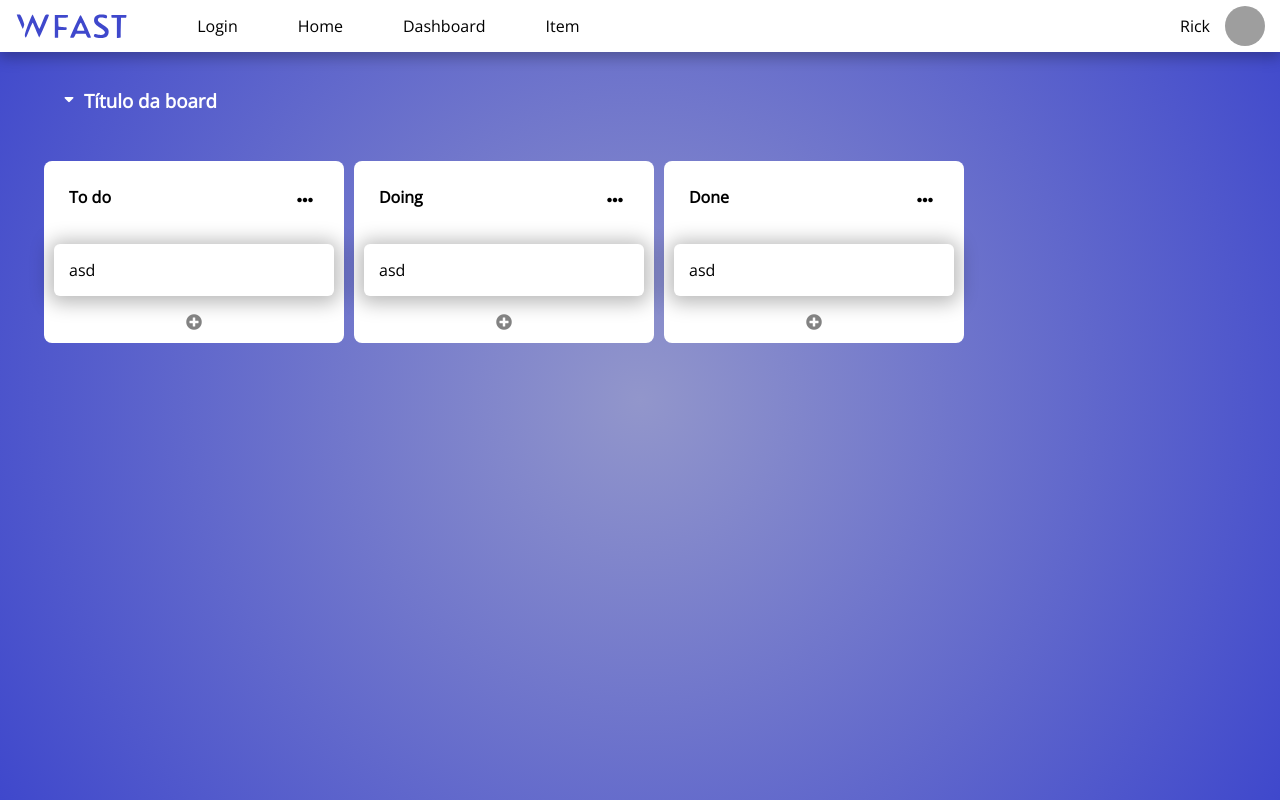
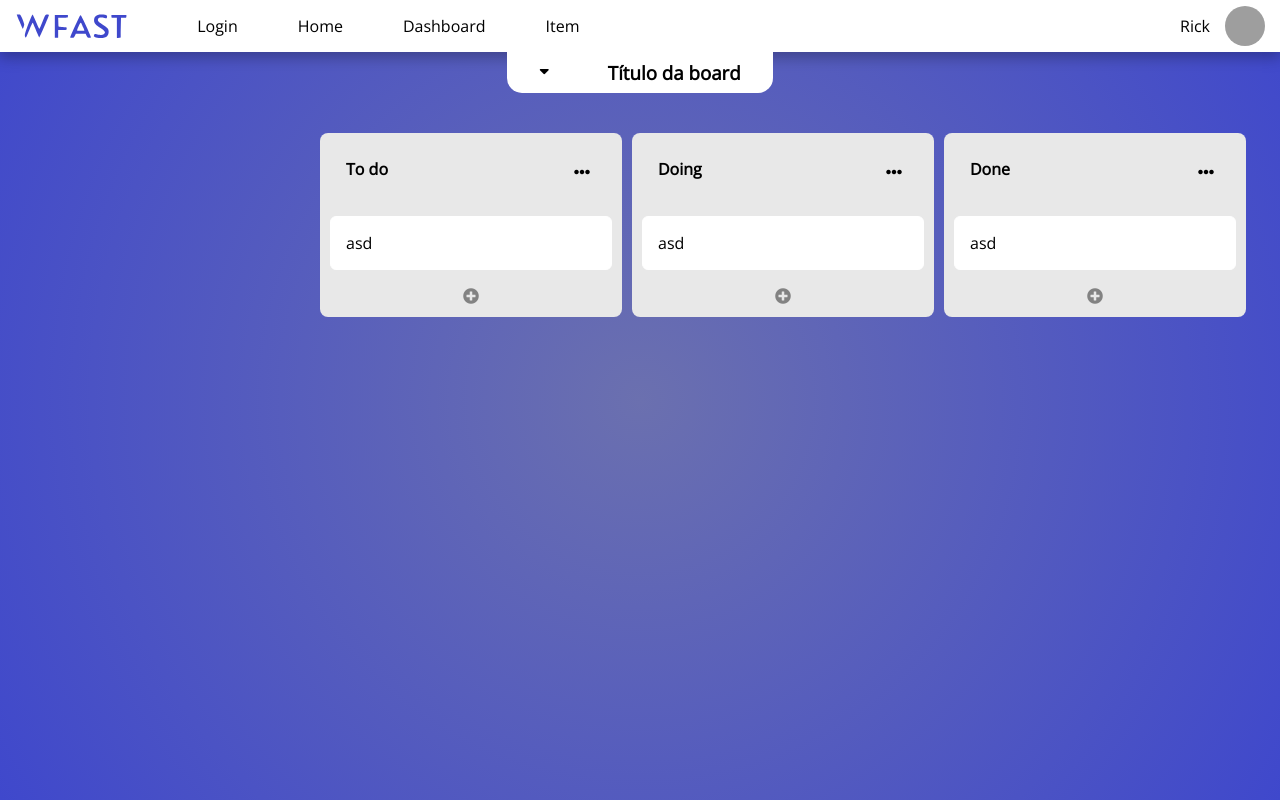
Before and after one commit to dre-lnx/wFast-react, a React (Create React App) app: page /item in a window 1280 px wide. Built offline with nearby package versions, Linux system fonts and the light colour scheme; grey boxes are pictures that could not be loaded.

Commit message:
fixing layout of this bagaça

```diff
--- a/src/assets/App.css
+++ b/src/assets/App.css
@@ -10,7 +10,7 @@
 html {
   height: 100vh;
   background: #9296cb;
-  background: radial-gradient(circle, #9296cb 0%, #3f48cc 100%);
+  background: radial-gradient(circle, #6b70af 0%, #3f48cc 100%);
 }
 
 /*----------------Variables----------------*/
@@ -196,13 +196,14 @@ html {
   font-size: 10pt;
   color: #0275d8;
   text-decoration: none;
+  background-color: white;
 }
 
 /*----------------Dashboard----------------*/
 .dashboard-container {
   margin: auto;
   width: 60%;
-  margin-top: 6vh;
+  margin-top: 2vh;
   padding: 28px;
 }
 
@@ -219,7 +220,7 @@ html {
 
 .boards-container .dashboard-sidebar,
 .boards-container .dashboard-body {
-  border-radius: 8px;
+  border-radius: 6px;
 }
 
 .boards-container .dashboard-sidebar {
@@ -227,7 +228,7 @@ html {
   box-shadow: 0px 2px 32px 10px rgba(0, 0, 0, 0.29);
   font-family: 'Open Sans', sans-serif;
   background-color: white;
-  width: 30%;
+  width: 28%;
   margin: 10px;
   padding: 10px;
 }
@@ -243,6 +244,7 @@ html {
   border-radius: 6px;
   -webkit-transition: 0.2s;
   transition: 0.2s;
+  margin-left: 15px;
 }
 
 .boards-container .dashboard-sidebar .sidebarContainer .sidebar-list li i {
@@ -259,9 +261,10 @@ html {
   -webkit-box-shadow: 0px 2px 32px 10px rgba(0, 0, 0, 0.29);
   box-shadow: 0px 2px 32px 10px rgba(0, 0, 0, 0.29);
   background-color: white;
-  width: 70%;
+  width: 60%;
   margin: 10px;
   padding: 10px;
+  height: 70vh;
 }
 
 .boards-container .dashboard-body .dashboard-header hr {
@@ -284,10 +287,11 @@ html {
   -webkit-box-direction: normal;
       -ms-flex-direction: row;
           flex-direction: row;
+  -ms-flex-wrap: wrap;
+      flex-wrap: wrap;
   padding-top: 28px;
+  gap: 15px;
   padding-bottom: 28px;
-  overflow: scroll;
-  overflow-y: hidden;
   width: 93%;
   margin: auto;
 }
@@ -302,11 +306,9 @@ html {
           flex-direction: column;
   padding-top: 15px;
   font-family: 'Open Sans', sans-serif;
-  text-align: center;
   margin-right: 15px;
-  border-radius: 12px;
   background-color: #9b4ea3;
-  min-width: 150px;
+  width: 29%;
   height: 80px;
   -webkit-transition: 0.4s;
   transition: 0.4s;
@@ -319,6 +321,7 @@ html {
 
 .boards-container .dashboard-body .boardCard span {
   color: white;
+  padding-left: 10px;
 }
 
 .boards-container .dashboard-body .boardCard:hover {
@@ -337,7 +340,6 @@ html {
   -webkit-box-direction: normal;
       -ms-flex-direction: column;
           flex-direction: column;
-  padding: 28px;
 }
 
 .board-header {
@@ -349,20 +351,26 @@ html {
   -webkit-box-direction: normal;
       -ms-flex-direction: row;
           flex-direction: row;
-  padding-left: 28px;
+  -ms-flex-pack: distribute;
+      justify-content: space-around;
 }
 
 .fa-sort-down {
-  color: white;
+  color: black;
 }
 
 .board-title {
-  color: white;
+  -ms-flex-pack: distribute;
+      justify-content: space-around;
+  color: black;
+  background-color: white;
   gap: 10px;
   -webkit-transition: 0.5s;
   transition: 0.5s;
   padding: 8px;
-  border-radius: 8px;
+  border-bottom-left-radius: 15px;
+  border-bottom-right-radius: 15px;
+  width: 250px;
   display: -webkit-box;
   display: -ms-flexbox;
   display: flex;
@@ -378,13 +386,14 @@ html {
 
 .board-title:hover {
   cursor: pointer;
-  background-color: #666666;
 }
 
 .item-container {
   -webkit-box-pack: justify;
       -ms-flex-pack: justify;
           justify-content: space-between;
+  margin-left: auto;
+  margin-right: auto;
   display: -webkit-box;
   display: -ms-flexbox;
   display: flex;
@@ -405,7 +414,6 @@ html {
   width: 250px;
   max-width: 100%;
   padding: 15px;
-  background-color: white;
   border-radius: 6px;
   display: -webkit-box;
   display: -ms-flexbox;
@@ -417,7 +425,7 @@ html {
 }
 
 .item-container .status {
-  background-color: white;
+  background-color: #e8e8e8;
   margin-top: 1rem;
   padding: 10px;
   border-radius: 8px;
@@ -435,10 +443,9 @@ html {
 }
 
 .item-container .status .task {
+  border: 1px solid white;
   -webkit-transition: 0.2s;
   transition: 0.2s;
-  -webkit-box-shadow: 0px 2px 19px 5px rgba(0, 0, 0, 0.28);
-  box-shadow: 0px 2px 19px 5px rgba(0, 0, 0, 0.28);
   display: -webkit-box;
   display: -ms-flexbox;
   display: flex;
@@ -452,11 +459,10 @@ html {
 }
 
 .item-container .status .task:hover {
-  -webkit-box-shadow: 0px 0px 15px 3px rgba(0, 0, 0, 0.62);
-  box-shadow: 0px 0px 15px 3px rgba(0, 0, 0, 0.62);
   -webkit-transform: scale(1.1);
           transform: scale(1.1);
   cursor: pointer;
+  border: 1px solid #672c9c;
 }
 
 .item-container .status .fa-ellipsis-h {
--- a/src/assets/App.scss
+++ b/src/assets/App.scss
@@ -16,7 +16,7 @@ html {
   background: rgb(146, 150, 203);
   background: radial-gradient(
     circle,
-    rgba(146, 150, 203, 1) 0%,
+    rgb(107, 112, 175) 0%,
     rgba(63, 72, 204, 1) 100%
   );
 }
@@ -49,6 +49,11 @@ $animation-pattern: 0.5s;
 
 @mixin center {
   margin: auto;
+}
+
+@mixin center-x {
+  margin-left: auto;
+  margin-right: auto;
 }
 
 /*----------------NavBar/*----------------*/
@@ -190,6 +195,7 @@ $animation-pattern: 0.5s;
   font-size: 10pt;
   color: #0275d8;
   text-decoration: none;
+  background-color: white;
 }
 
 /*----------------Dashboard----------------*/
@@ -197,7 +203,7 @@ $animation-pattern: 0.5s;
 .dashboard-container {
   @include center();
   width: 60%;
-  margin-top: 6vh;
+  margin-top: 2vh;
   padding: $box-spacing;
 }
 
@@ -208,7 +214,7 @@ $animation-pattern: 0.5s;
 
   .dashboard-sidebar,
   .dashboard-body {
-    border-radius: 8px;
+    border-radius: 6px;
   }
 
   .dashboard-sidebar {
@@ -224,6 +230,7 @@ $animation-pattern: 0.5s;
           margin-bottom: 10px;
           border-radius: 6px;
           transition: 0.2s;
+          margin-left: 15px;
         }
         li:hover {
           background-color: $border-pattern;
@@ -235,7 +242,7 @@ $animation-pattern: 0.5s;
     box-shadow: 0px 2px 32px 10px rgba(0, 0, 0, 0.29);
     font-family: 'Open Sans', sans-serif;
     background-color: white;
-    width: 30%;
+    width: 28%;
     margin: 10px;
     padding: 10px;
   }
@@ -256,10 +263,10 @@ $animation-pattern: 0.5s;
     .boardsBody {
       display: flex;
       flex-direction: row;
+      flex-wrap: wrap;
       padding-top: 28px;
+      gap: 15px;
       padding-bottom: 28px;
-      overflow: scroll;
-      overflow-y: hidden;
       width: 93%;
       @include center();
     }
@@ -274,12 +281,11 @@ $animation-pattern: 0.5s;
       font-family: 'Open Sans', sans-serif;
       span {
         color: white;
+        padding-left: 10px;
       }
-      text-align: center;
       margin-right: 15px;
-      border-radius: 12px;
       background-color: #9b4ea3;
-      min-width: 150px;
+      width: 29%;
       height: 80px;
       transition: 0.4s;
     }
@@ -294,9 +300,10 @@ $animation-pattern: 0.5s;
     -webkit-box-shadow: 0px 2px 32px 10px rgba(0, 0, 0, 0.29);
     box-shadow: 0px 2px 32px 10px rgba(0, 0, 0, 0.29);
     background-color: white;
-    width: 70%;
+    width: 60%;
     margin: 10px;
     padding: 10px;
+    height: 70vh;
   }
 }
 
@@ -304,25 +311,28 @@ $animation-pattern: 0.5s;
 
 .board-container {
   @include flex-y();
-  padding: $box-spacing;
 }
 
 .board-header {
   border-radius: 8px;
   @include flex-x();
-  padding-left: $box-spacing;
+  justify-content: space-around;
 }
 
 .fa-sort-down {
-  color: white;
+  color: black;
 }
 
 .board-title {
-  color: white;
+  justify-content: space-around;
+  color: black;
+  background-color: white;
   gap: 10px;
   transition: $animation-pattern;
   padding: 8px;
-  border-radius: 8px;
+  border-bottom-left-radius: 15px;
+  border-bottom-right-radius: 15px;
+  width: 250px;
   @include flex-x();
   h3 {
     margin: 0px;
@@ -331,11 +341,11 @@ $animation-pattern: 0.5s;
 
 .board-title:hover {
   cursor: pointer;
-  background-color: #666666;
 }
 
 .item-container {
   justify-content: space-between;
+  @include center-x();
   @include flex-x();
   width: 50%;
   margin-top: 3vh;
@@ -347,26 +357,23 @@ $animation-pattern: 0.5s;
     width: 250px;
     max-width: 100%;
     padding: 15px;
-    background-color: white;
     border-radius: 6px;
     @include flex-x();
   }
 
   .status {
-    background-color: white;
+    background-color: #e8e8e8;
     margin-top: 1rem;
     .task {
+      border: 1px solid white;
       transition: 0.2s;
-      -webkit-box-shadow: 0px 2px 19px 5px rgba(0, 0, 0, 0.28);
-      box-shadow: 0px 2px 19px 5px rgba(0, 0, 0, 0.28);
       @include flex-x();
       justify-content: space-between;
     }
     .task:hover {
-      -webkit-box-shadow: 0px 0px 15px 3px rgba(0, 0, 0, 0.62);
-      box-shadow: 0px 0px 15px 3px rgba(0, 0, 0, 0.62);
       transform: scale(1.1);
       cursor: pointer;
+      border: 1px solid #672c9c;
     }
     .fa-ellipsis-h {
       border-radius: 6px;
```
Also changed, not shown: 2 other files (tests, documents, lock files or other folders).
